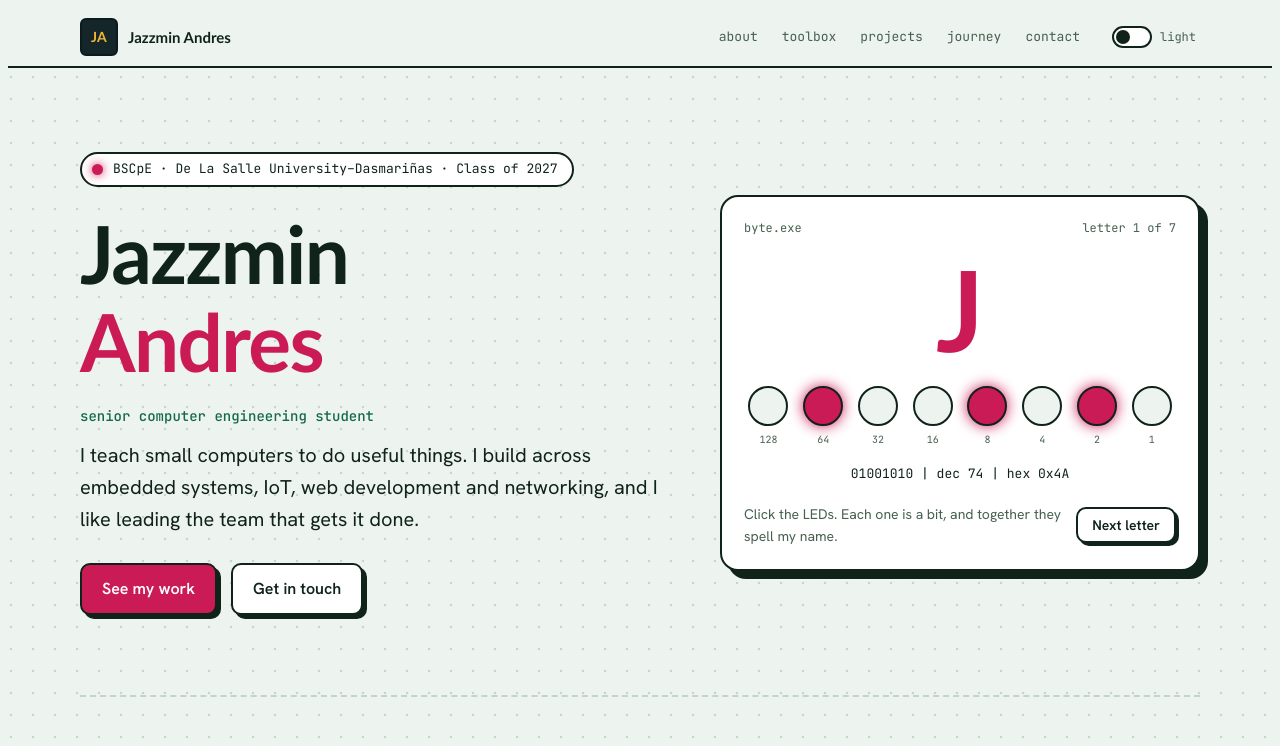
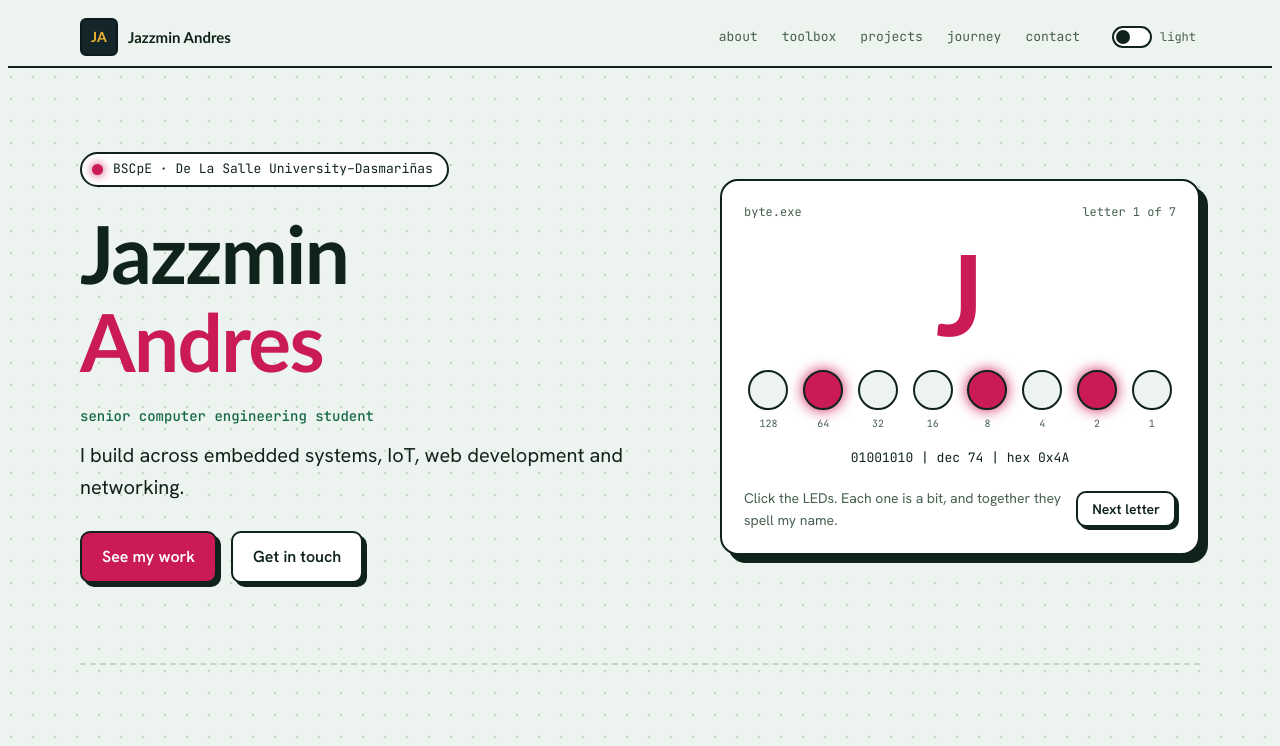
Before and after one commit to jazzminandres/portfolio, a plain HTML site: page index.html in a window 1280 px wide. Shown: the top 746 px of the page. Drawn offline with Linux system fonts and the light colour scheme; a web font is replaced by a local one.

Commit message:
Update index.html

```diff
--- a/index.html
+++ b/index.html
@@ -328,10 +328,10 @@ footer { padding-top: 40px; display: flex; flex-wrap: wrap; justify-content: spa
 <main class="wrap" id="top">
   <div class="hero">
     <div>
-      <div class="status"><span class="led" aria-hidden="true"></span><span>BSCpE · De La Salle University–Dasmariñas · Class of 2027</span></div>
+      <div class="status"><span class="led" aria-hidden="true"></span><span>BSCpE · De La Salle University–Dasmariñas</span></div>
       <h1>Jazzmin <span>Andres</span></h1>
       <p class="role">senior computer engineering student</p>
-      <p class="lede">I teach small computers to do useful things. I build across embedded systems, IoT, web development and networking, and I like leading the team that gets it done.</p>
+      <p class="lede">I build across embedded systems, IoT, web development and networking.</p>
       <div class="cta">
         <a class="btn primary" href="#projects">See my work</a>
         <a class="btn" href="#contact">Get in touch</a>
```
